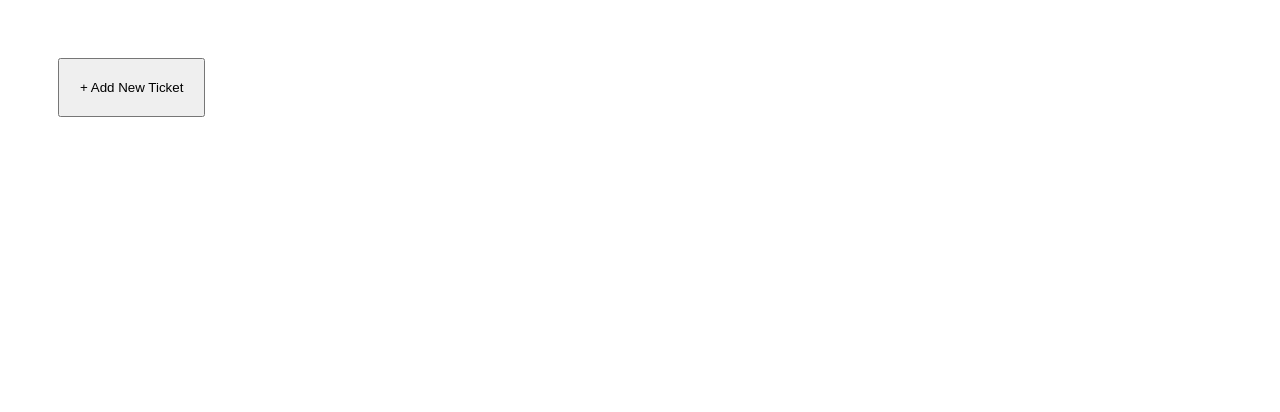
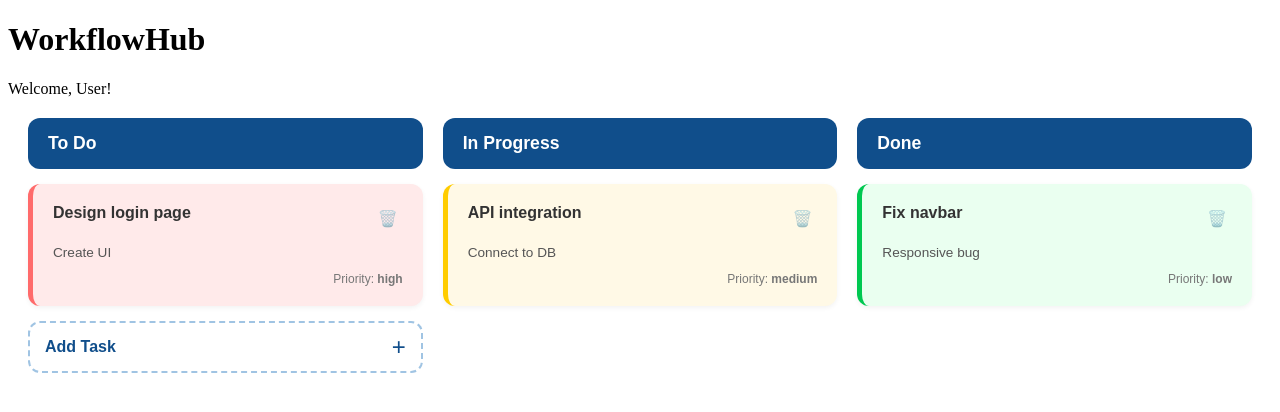
Before and after one commit to m-bouhaba/workflowhub-manager, a React (Vite) app: page / in a window 1280 px wide. Shown: the top 412 px of the page. Built offline with nearby package versions, Linux system fonts and the light colour scheme.

Commit message:
combine home code with popup

```diff
--- a/src/App.jsx
+++ b/src/App.jsx
@@ -1,44 +1,19 @@
+import React from "react";
+import { BrowserRouter as Router, Routes, Route } from "react-router-dom";
+import Home from "./Pages/Home";
+import Login from "./Pages/Login";
 
-import { useState } from 'react';
-import TaskModal from './Components/AddEditPopup';
 
 function App() {
-  const [isModalOpen, setIsModalOpen] = useState(false);
-  const [currentTask, setCurrentTask] = useState(null);
-
-  const handleAddNew = () => {
-    setCurrentTask(null);
-    setIsModalOpen(true);
-  };
-
-  const handleEditTicket = (task) => {
-    setCurrentTask(task); // Fill form with task data
-    setIsModalOpen(true);
-  };
-
-  const saveTask = (taskData) => {
-    if (taskData.id) {
-      console.log("Updating task:", taskData);
-    } else {
-      console.log("Creating new task:", taskData);
-    }
-
-    setIsModalOpen(false);
-  };
-
   return (
-    <div className="App">
-      <button onClick={handleAddNew} style={{padding: '20px', margin: '50px'}}>
-        + Add New Ticket
-      </button>
-
-      <TaskModal
-        isOpen={isModalOpen}
-        onClose={() => setIsModalOpen(false)}
-        onSave={saveTask}
-        taskToEdit={currentTask}
-      />
-    </div>
+    <Router>
+      <div className="App">
+        <Routes>
+          <Route path="/" element={<Home/>} />
+          <Route path="/login" element={<Login/>} />
+        </Routes>
+      </div>
+    </Router>
   );
 }
 
--- a/src/Components/TaskTicket.jsx
+++ b/src/Components/TaskTicket.jsx
@@ -1,24 +1,33 @@
+import React from "react";
+import "../Style/TaskTicket.css"; // Ensure you have your styles linke
+
 const TaskTicket = ({ task, onEdit, onDelete }) => {
+
   const getColorClass = () => {
-    if (task.priority === "Urgent") return "pastel-pink";
-    if (task.priority === "Medium") return "pastel-cream";
-    return "pastel-green";
+    const priority = task.priority ? task.priority.toLowerCase() : 'low';
+    if (priority === "high") return "pastel-pink"; // Red/Urgent equivalent
+    if (priority === "medium") return "pastel-cream"; // Yellow/Medium
+    return "pastel-green"; // Low
   };
 
   return (
-    <div className={`task-card ${getColorClass()}`}>
+    // Added onClick={onEdit} to the main card so clicking anywhere opens edit
+    <div className={`task-card ${getColorClass()}`} onClick={onEdit}>
       <div className="task-head">
         <h4 className="task-title">{task.title}</h4>
-        <div>
-          <button className="icon-btn" onClick={onEdit}>✏️</button>
+        <div className="actions" onClick={(e) => e.stopPropagation()}>
+           {/* stopPropagation prevents clicking delete from opening the edit modal */}
           <button className="icon-btn" onClick={onDelete}>🗑️</button>
         </div>
       </div>
 
       <p className="task-desc">{task.description}</p>
-      <p style={{ fontSize: "12px", marginTop: "6px", color: "#2e5f6f" }}>
-        Priority: <b>{task.priority}</b>
-      </p>
+
+      <div className="task-footer">
+        <span className="priority-tag">
+           Priority: <b>{task.priority}</b>
+        </span>
+      </div>
     </div>
   );
 };
--- a/src/Components/TasksColumn.jsx
+++ b/src/Components/TasksColumn.jsx
@@ -2,20 +2,34 @@ import React from "react";
 import TaskTicket from "./TaskTicket";
 import "../Style/TasksColumn.css";
 
-const TasksColumn = ({ title, status, tasks }) => {
-  // Filtrage selon le statut (todo / in-progress / done)
-  const filtered = tasks.filter(task => task.status === status);
+const TasksColumn = ({ title, status, tasks, onEdit, onDelete, showAddButton, onAdd }) => {
+  // Filter tasks by status
+  const filtered = tasks.filter((task) => task.status === status);
 
   return (
     <div className="column">
-      <div className="column-header">{title}</div>
+      {/* Header with color matching your design usually goes here */}
+      <div className={`column-header header-${status}`}>{title}</div>
 
       <div className="column-body">
-        {filtered.length === 0 && <p className="empty">No tasks</p>}
+        {filtered.length === 0 && <p className="empty-msg">No tasks</p>}
 
-        {filtered.map(task => (
-          <TaskTicket key={task.id} task={task} />
+        {filtered.map((task) => (
+          <TaskTicket
+            key={task.id}
+            task={task}
+            onEdit={() => onEdit(task)}    // Pass the specific task to parent
+            onDelete={() => onDelete(task.id)} // Pass ID to parent
+          />
         ))}
+
+        {/* Render "Add Button" only if requested (usually for To Do column) */}
+        {showAddButton && (
+          <div className="add-task-trigger" onClick={onAdd}>
+            <span>Add Task</span>
+            <span className="plus-icon">+</span>
+          </div>
+        )}
       </div>
     </div>
   );
--- a/src/Pages/Home.jsx
+++ b/src/Pages/Home.jsx
@@ -1,45 +1,84 @@
-import { useEffect, useState } from "react";
-import TasksColumn from "../Components/TasksColumn";
-import axios from "axios";
+import React, { useState } from "react";
+import TasksColumn from "../Components/TasksColumn"
+import TaskModal from "../Components/AddEditPopup";
 
-import "../Style/Home.css";
+const initialData = [
+  { id: 1, title: "Design login page", description: "Create UI", priority: "high", status: "todo" },
+  { id: 2, title: "API integration", description: "Connect to DB", priority: "medium", status: "in-progress" },
+  { id: 3, title: "Fix navbar", description: "Responsive bug", priority: "low", status: "done" }
+];
 
 const Home = () => {
-  const [tasks, setTasks] = useState([]);
+  const [tasks, setTasks] = useState(initialData);
+  const [isModalOpen, setIsModalOpen] = useState(false);
+  const [currentTask, setCurrentTask] = useState(null);
 
-  const fetchTasks = async () => {
-    const res = await axios.get("http://localhost:5000/tasks");
-    setTasks(res.data);
+  // --- Handlers ---
+  const handleAddNew = () => {
+    setCurrentTask(null);
+    setIsModalOpen(true);
   };
-  // Fetch tasks at component mount
-  useEffect(() => {
-    fetchTasks();
-  }, []);
 
+  const handleEdit = (task) => {
+    setCurrentTask(task);
+    setIsModalOpen(true);
+  };
+
+  const handleDelete = (id) => {
+    if (window.confirm("Delete this ticket?")) {
+      setTasks(tasks.filter((t) => t.id !== id));
+    }
+  };
+
+  const handleSave = (taskData) => {
+    if (taskData.id) {
+      setTasks((prev) => prev.map((t) => (t.id === taskData.id ? taskData : t)));
+    } else {
+      const newTask = { ...taskData, id: Date.now() };
+      setTasks((prev) => [...prev, newTask]);
+    }
+    setIsModalOpen(false);
+  };
 
   return (
-    <div className="home">
-      <div className="columns">
+    <div className="home-container">
+      <header className="app-header">
+        <h1>WorkflowHub</h1>
+        <div className="user-welcome">Welcome, User!</div>
+      </header>
 
+      <div className="board-layout" style={{ display: 'flex', gap: '20px', padding: '20px' }}>
         <TasksColumn
           title="To Do"
           status="todo"
           tasks={tasks}
+          onEdit={handleEdit}
+          onDelete={handleDelete}
+          showAddButton={true}
+          onAdd={handleAddNew}
         />
-
         <TasksColumn
           title="In Progress"
           status="in-progress"
           tasks={tasks}
+          onEdit={handleEdit}
+          onDelete={handleDelete}
         />
-
         <TasksColumn
           title="Done"
           status="done"
           tasks={tasks}
+          onEdit={handleEdit}
+          onDelete={handleDelete}
         />
+      </div>
 
-      </div>
+      <TaskModal
+        isOpen={isModalOpen}
+        onClose={() => setIsModalOpen(false)}
+        onSave={handleSave}
+        taskToEdit={currentTask}
+      />
     </div>
   );
 };
--- a/src/Style/TaskTicket.css
+++ b/src/Style/TaskTicket.css
@@ -0,0 +1,92 @@
+
+.task-card {
+  padding: 20px;
+  border-radius: 12px;
+  box-shadow: 0 2px 5px rgba(0,0,0,0.05);
+  display: flex;
+  flex-direction: column;
+  gap: 10px;
+  cursor: pointer;
+  transition: transform 0.2s, box-shadow 0.2s;
+  position: relative;
+  font-family: sans-serif;
+}
+
+.task-card:hover {
+  transform: translateY(-3px);
+  box-shadow: 0 5px 15px rgba(0,0,0,0.1);
+}
+
+/* Pastel Colors based on Priority */
+.pastel-pink {
+  background-color: #ffeaea; /* Light Red/Pink for High */
+  border-left: 5px solid #ff6b6b;
+}
+
+.pastel-cream {
+  background-color: #fff9e6; /* Light Yellow/Cream for Medium */
+  border-left: 5px solid #ffcc00;
+}
+
+.pastel-green {
+  background-color: #eafff0; /* Light Green for Low */
+  border-left: 5px solid #00c851;
+}
+
+/* Card Header */
+.task-head {
+  display: flex;
+  justify-content: space-between;
+  align-items: flex-start;
+}
+
+.task-title {
+  margin: 0;
+  font-size: 1rem;
+  color: #333;
+  font-weight: bold;
+}
+
+/* Action Buttons */
+.actions {
+  display: flex;
+  gap: 5px;
+}
+
+.icon-btn {
+  background: none;
+  border: none;
+  cursor: pointer;
+  font-size: 1rem;
+  padding: 5px;
+  border-radius: 50%;
+  transition: background 0.2s;
+  opacity: 0.6;
+}
+
+.icon-btn:hover {
+  background-color: rgba(0,0,0,0.05);
+  opacity: 1;
+}
+
+/* Description */
+.task-desc {
+  font-size: 0.85rem;
+  color: #555;
+  margin: 0;
+  line-height: 1.4;
+  /* Limit text to 3 lines */
+  display: -webkit-box;
+  -webkit-line-clamp: 3;
+  -webkit-box-orient: vertical;
+  overflow: hidden;
+}
+
+/* Footer info */
+.task-footer {
+  margin-top: auto;
+  font-size: 0.75rem;
+  color: #777;
+  display: flex;
+  justify-content: flex-end;
+}
--- a/src/Style/TasksColumn.css
+++ b/src/Style/TasksColumn.css
@@ -1,21 +1,67 @@
+/* TasksColumn.css */
+
 .column {
-  width: 32%;
-  background: white;
-  border-radius: 10px;
-  padding: 15px;
-  box-shadow: 0 4px 10px rgba(0,0,0,0.1);
+  /* Using flex: 1 to make columns equal width */
+  flex: 1;
+  display: flex;
+  flex-direction: column;
+  min-width: 300px; /* Prevent squishing on small screens */
+  background-color: transparent; /* Assuming board background covers it */
+  border-radius: 12px;
+  font-family: sans-serif;
 }
 
+/* The Dark Blue Headers */
 .column-header {
-  font-size: 18px;
+  background-color: #104e8b; /* Dark Blue */
+  color: white;
+  padding: 15px 20px;
+  border-radius: 12px; /* Rounded corners all around */
+  font-size: 1.1rem;
   font-weight: bold;
   margin-bottom: 15px;
-  text-align: center;
 }
 
+/* Different header colors if you want strict status matching */
+/* .header-todo { background-color: #104e8b; } */
+/* .header-in-progress { background-color: #104e8b; } */
+/* .header-done { background-color: #104e8b; } */
+
 .column-body {
-  min-height: 300px;
-  background: #f0f0f5;
-  border-radius: 8px;
-  padding: 10px;
+  display: flex;
+  flex-direction: column;
+  gap: 15px; /* Spacing between tickets */
 }
+
+.empty-msg {
+  text-align: center;
+  color: #666;
+  font-style: italic;
+  margin-top: 20px;
+}
+
+/* The Add Task Button at the bottom of the To Do column */
+.add-task-trigger {
+  background-color: white;
+  border: 2px dashed #a0c4e3; /* Dashed light blue border */
+  border-radius: 12px;
+  padding: 15px;
+  display: flex;
+  justify-content: space-between;
+  align-items: center;
+  cursor: pointer;
+  color: #104e8b;
+  font-weight: 600;
+  transition: all 0.2s;
+}
+
+.add-task-trigger:hover {
+  background-color: #eef6fc;
+  border-color: #104e8b;
+}
+
+.plus-icon {
+  font-size: 1.5rem;
+  line-height: 0;
+  font-weight: normal;
+}
```
